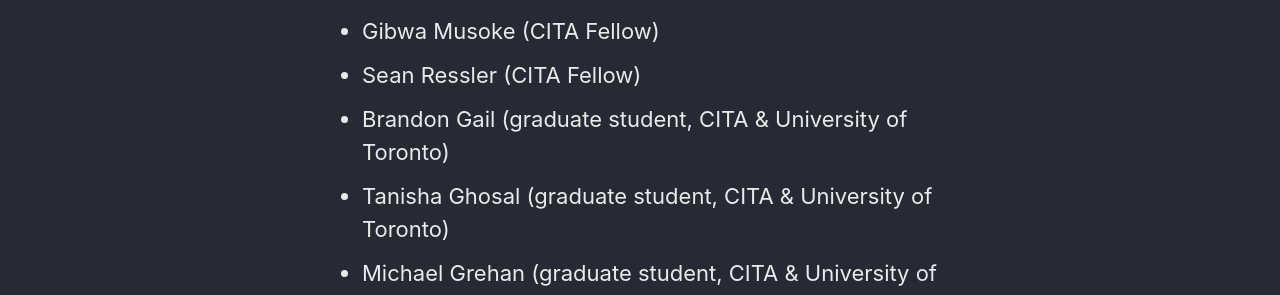
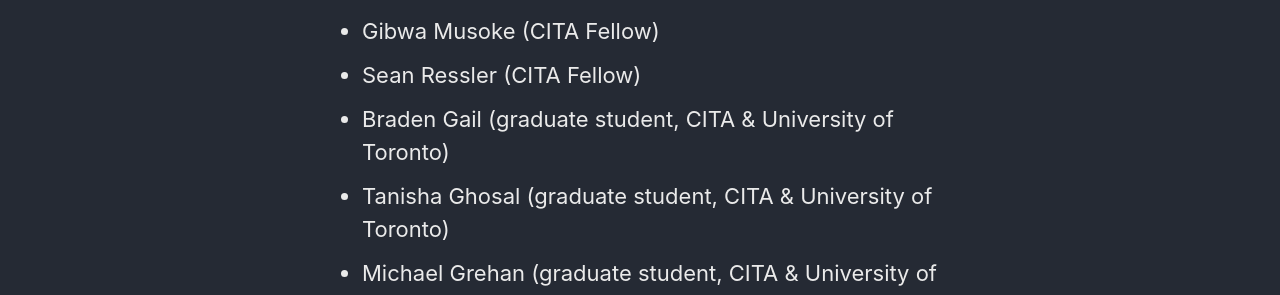
Before and after one commit to AstroJames/CITAplasma, a Jekyll site: the page built from _pages/team.md, in a window 1280 px wide. Shown: the part 448-743 px from the top of the page. Built offline with Jekyll 4.4.1, drawn with Linux system fonts in a browser that asks for light colours; cached includes are drawn as plain includes.

Commit message:
updated name.

```diff
--- a/_pages/team.md
+++ b/_pages/team.md
@@ -13,7 +13,7 @@
 - Labani Mallick (CITA National Fellow, University of Manitoba)
 - Gibwa Musoke (CITA Fellow)
 - Sean Ressler (CITA Fellow)
-- Brandon Gail (graduate student, CITA & University of Toronto)
+- Braden Gail (graduate student, CITA & University of Toronto)
 - Tanisha Ghosal (graduate student, CITA & University of Toronto)
 - Michael Grehan (graduate student, CITA & University of Toronto)
 - Matus Labaj (graduate student, Masaryk University)
```
